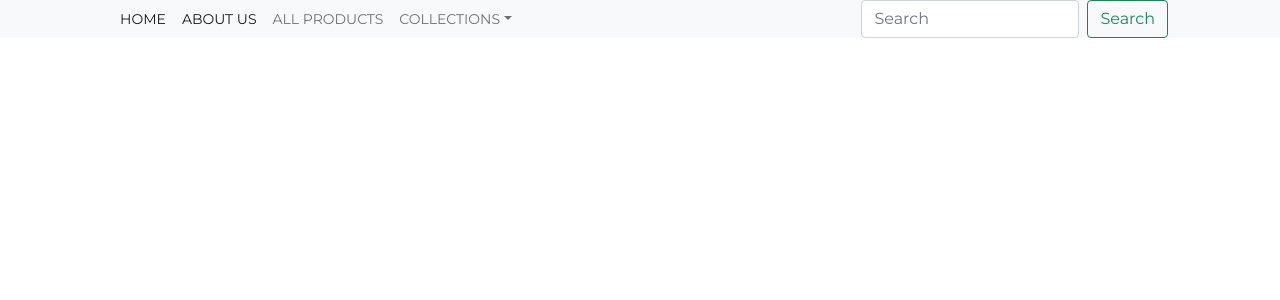
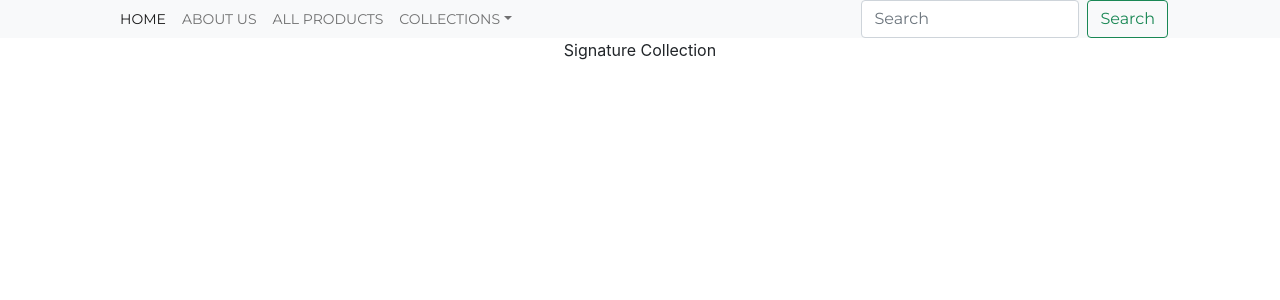
Before and after one commit to Mifa79/React-Interior-Art-Ecommerce, a React (Create React App) app: page /signaturecollection in a window 1280 px wide. Shown: the top 300 px of the page. Built offline with nearby package versions, Linux system fonts and the light colour scheme.

Commit message:
add PosterCollection, SignatureCollection components; add routes to the two pages

```diff
--- a/src/components/App.jsx
+++ b/src/components/App.jsx
@@ -5,6 +5,8 @@ import Navbar from './Navbar';
 import Home from "./Home";
 import About from "./About";
 import AllProducts from "./AllProducts";
+import SignatureCollection from "./SignatureCollection";
+import PosterCollection from "./PosterCollection";
 
 import {
   BrowserRouter as Router,
@@ -12,8 +14,6 @@ import {
   Route,
   Navigate,
 } from "react-router-dom";
-
-
 
 function App() {
   return (
@@ -24,6 +24,8 @@ function App() {
           <Route exact path="/" element={<Home />} />
           <Route path="/about" element={<About />} />
           <Route path="/allproducts" element={<AllProducts />} />
+          <Route path="/signaturecollection" element={<SignatureCollection />} />
+          <Route path="/postercollection" element={<PosterCollection />} />
         </Routes>
       </Router>
     </div>
--- a/src/components/Navbar.jsx
+++ b/src/components/Navbar.jsx
@@ -14,7 +14,7 @@ function Navbar() {
                             <a className="nav-link active" aria-current="page" href="/">HOME</a>
                         </li>
                         <li className="nav-item">
-                            <a className="nav-link active" aria-current="page" href="/about">ABOUT US</a>
+                            <a className="nav-link" href="/about">ABOUT US</a>
                         </li>
                         <li className="nav-item">
                             <a className="nav-link" href="/allproducts">ALL PRODUCTS</a>
@@ -24,8 +24,8 @@ function Navbar() {
                                 COLLECTIONS
                             </a>
                             <ul className="dropdown-menu" aria-labelledby="navbarDropdown">
-                                <li><a className="dropdown-item" href="#">Signature Collection</a></li>
-                                <li><a className="dropdown-item" href="#">Poster Collection</a></li>
+                                <li><a className="dropdown-item" href="/signaturecollection">Signature Collection</a></li>
+                                <li><a className="dropdown-item" href="postercollection">Poster Collection</a></li>
                                 <li><hr className="dropdown-divider" /></li>
                                 <li><a className="dropdown-item" href="#">Something else here</a></li>
                             </ul>
--- /dev/null
+++ b/src/components/PosterCollection.jsx
@@ -0,0 +1,11 @@
+import React from "react";
+
+function PosterCollection() {
+    return (
+        <div>
+            Poster Collection
+        </div>
+    );
+}
+
+export default PosterCollection;
--- /dev/null
+++ b/src/components/SignatureCollection.jsx
@@ -0,0 +1,11 @@
+import React from "react";
+
+function SignatureCollection() {
+    return (
+        <div>
+            Signature Collection
+        </div>
+    );
+}
+
+export default SignatureCollection;
```
